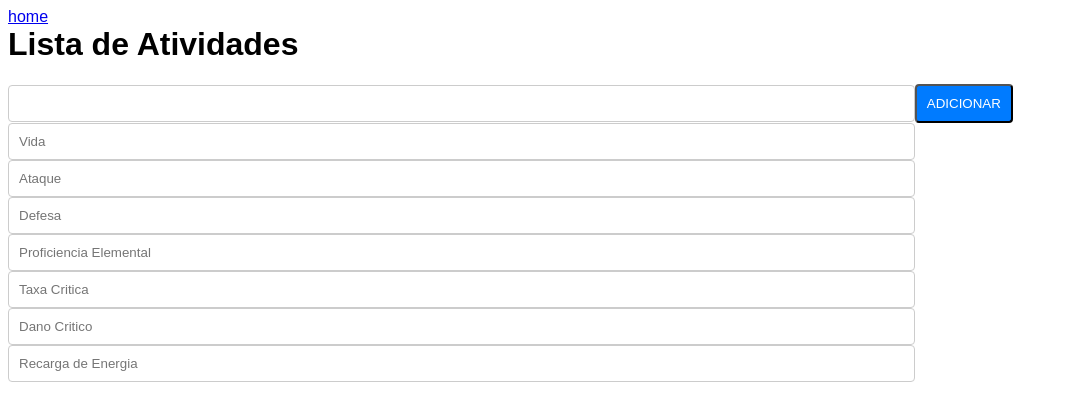
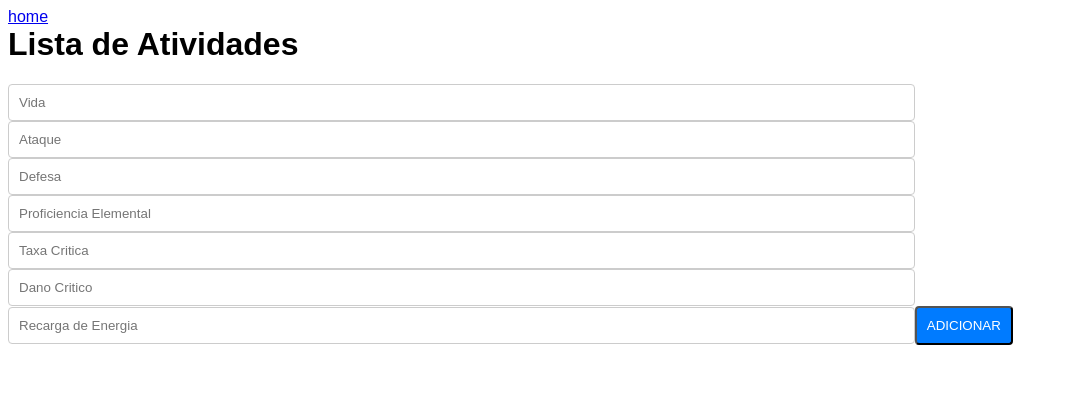
Before and after one commit to maousama1432/vite, a React (Vite) app: page /todo in a window 1280 px wide. Shown: the top 420 px of the page, without its empty margins (0-1068 px from the left). Built offline with nearby package versions, Linux system fonts and the light colour scheme.

Commit message:
tentando
tentando faça uma ideia que tive

```diff
--- a/src/Todo/ToDo.jsx
+++ b/src/Todo/ToDo.jsx
@@ -32,16 +32,16 @@ export default function ToDo() {
       <Link to="/">home</Link>
       <h1>Lista de Atividades</h1>
       <form onSubmit={salvar}>
-        <input type="text" value={atividade} onChange={(e) => { setAtividade(e.target.value) }} />
+        <input type="text" placeholder="Vida" value={atividade} onChange={(e) => { setAtividade(e.target.value) }} />
+        <input type="text" placeholder="Ataque" />
+        <input type="text" placeholder="Defesa" />
+        <input type="text" placeholder="Proficiencia Elemental" />
+        <input type="text" placeholder="Taxa Critica" />
+        <input type="text" placeholder="Dano Critico" />
+        <input type="text" placeholder="Recarga de Energia" />
         <button>ADICIONAR</button>
       </form>
-      <input type="text" placeholder="Vida" />
-      <input type="text" placeholder="Ataque" />
-      <input type="text" placeholder="Defesa" />
-      <input type="text" placeholder="Proficiencia Elemental" />
-      <input type="text" placeholder="Taxa Critica" />
-      <input type="text" placeholder="Dano Critico" />
-      <input type="text" placeholder="Recarga de Energia" />
+
       {lista.map((ativ) =>
         <ul key={ativ.id}>
           <li>
```
